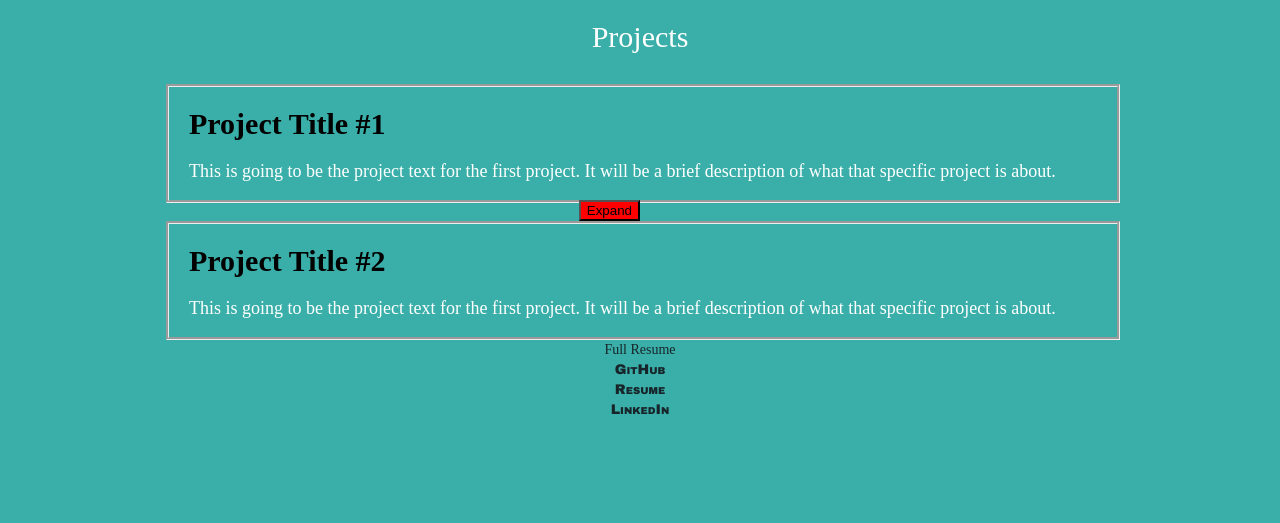
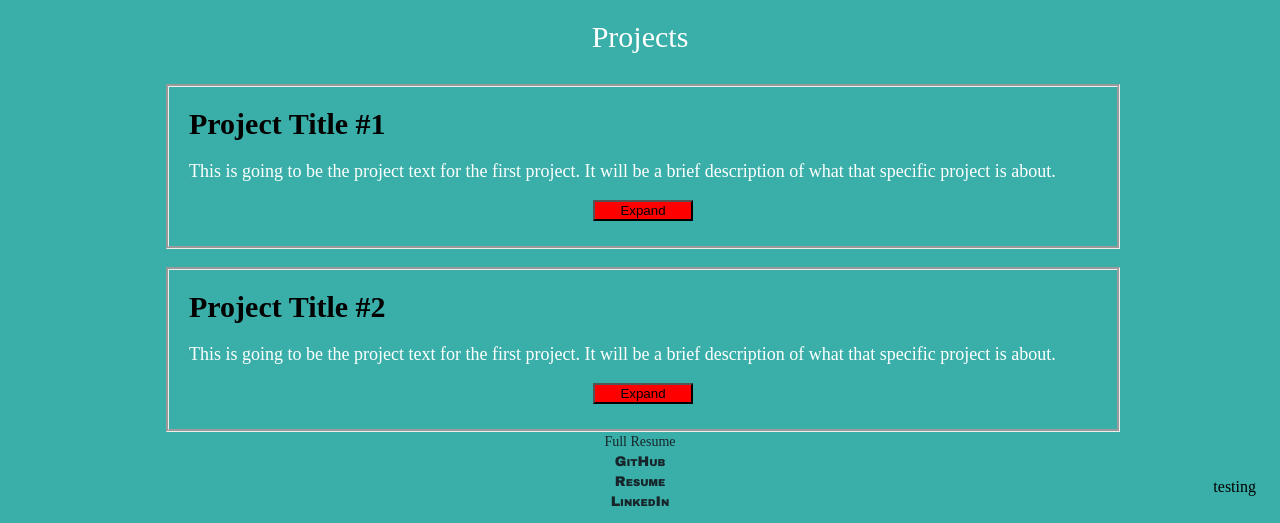
Before and after one commit to dariosantelli/Portfolio-Website, a Django app: template portfolio/templates/portfolio/index.html in a window 1280 px wide. Shown: the part 288-811 px from the top of the page. Run offline with Django 3.2, Linux system fonts and the light colour scheme; the template is opened without the code that fills it, so the values that code supplies are empty.

Commit message:
Added expanding projects section and sidebar functionality

```diff
--- a/portfolio/static/portfolio/style.css
+++ b/portfolio/static/portfolio/style.css
@@ -108,9 +108,10 @@ a:active {
 
 .collapsible-button {
   background-color: red;
-  text-align: center;
-  position: absolute;
-  right: 50%;
+  width: 100px;
+  margin: 0 auto;
+  display: block;
+  margin-bottom: 25px;
 }
 
 .collapsible-content {
@@ -118,6 +119,13 @@ a:active {
   max-height: 0;
   overflow: hidden;
   transition: max-height 0.2s ease-out;
+}
+
+.fixed {
+
+	position: fixed;
+	bottom: 0;
+	right: 24;
 }
 
 
--- a/portfolio/templates/portfolio/index.html
+++ b/portfolio/templates/portfolio/index.html
@@ -8,6 +8,10 @@
 			<a href="#projects">Projects</a>
 			<a href="#work_experience">Work Experience</a>
 			<a href="#contact">Contact</a>
+		</div>
+
+		<div class = "fixed">
+		<p>testing</p>
 		</div>
 
 		<div class = "large-name">
@@ -41,6 +45,12 @@
 			<div id = "project2" class = "project">
 				<h1>Project Title #2</h1>
 				<p>This is going to be the project text for the first project. It will be a brief description of what that specific project is about.</p>
+
+				<button type="button" class="collapsible-button">Expand</button>
+				<div class="collapsible-content">
+				  <p>Lorem ipsum...</p>
+				</div>
+
 
 			</div>
 
```
